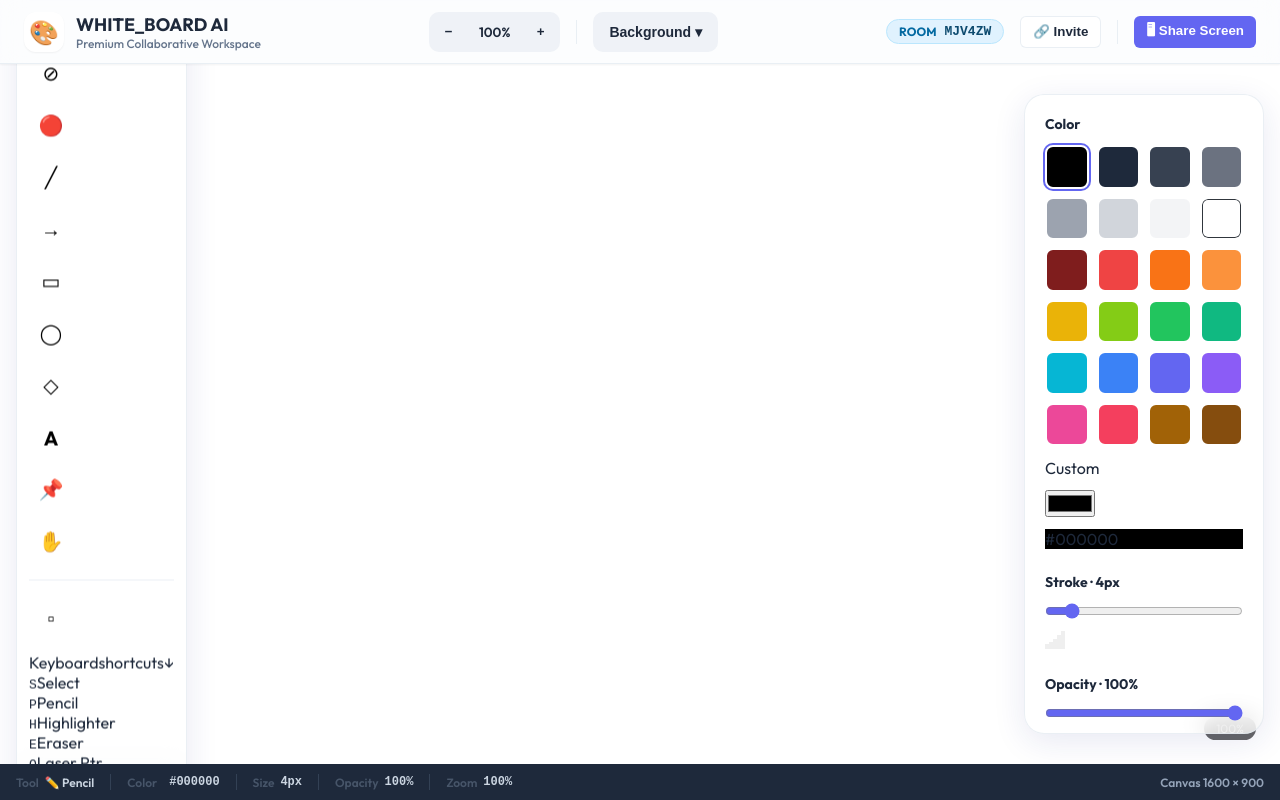
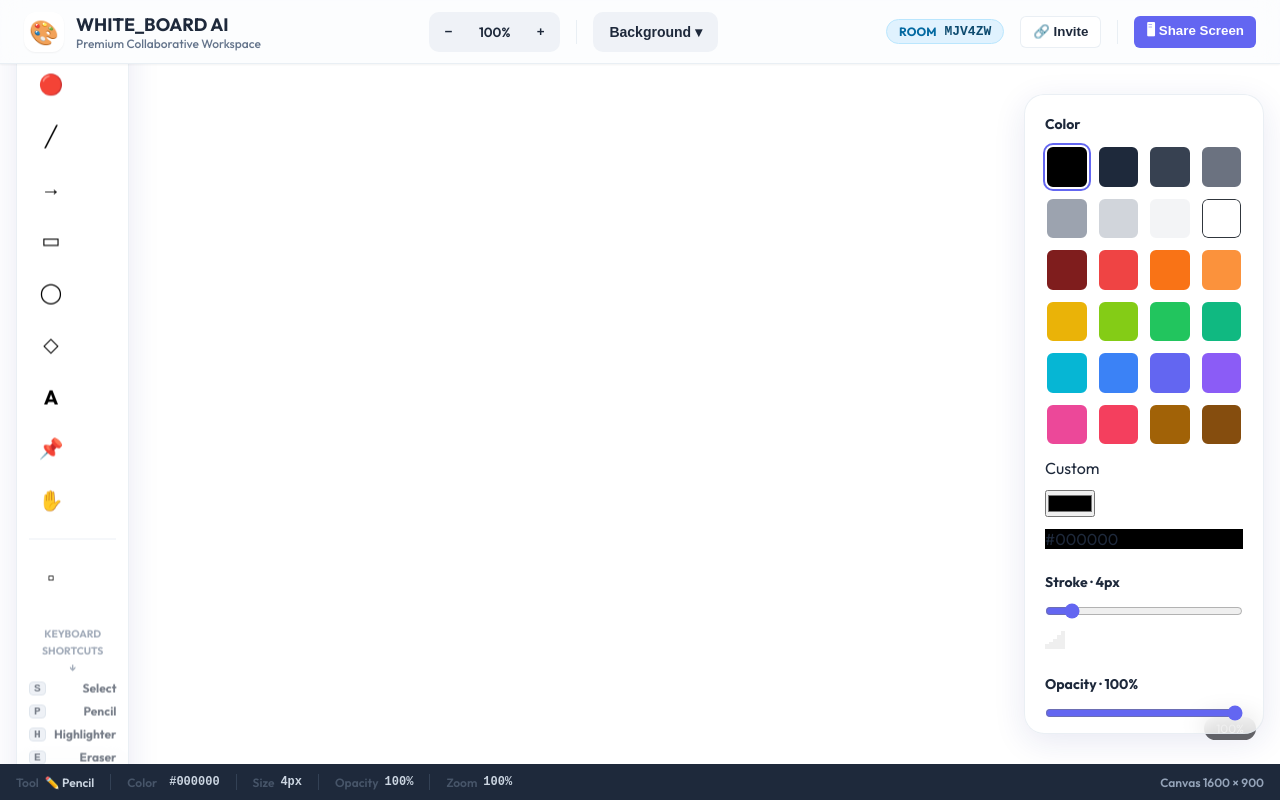
Before and after one commit to aadi000666/WHITE_BOARD, a React (Vite) app: page / in a window 1280 px wide. Built offline with nearby package versions, Linux system fonts and the light colour scheme.

Commit message:
Final UI polish with dropdown and hint styles

```diff
--- a/src/App.css
+++ b/src/App.css
@@ -579,3 +579,76 @@ body {
 
 .pip-ctrl-btn.record.active { background: #ef4444; }
 .pip-icon-btn { background: transparent; color: white; border: none; font-size: 1rem; cursor: pointer; padding: 4px; }
+
+/* ── Dropdowns ─────────────────────────────────────────────── */
+.dropdown {
+  position: absolute;
+  top: calc(100% + 8px);
+  left: 0;
+  background: white;
+  border: 1px solid var(--panel-border);
+  border-radius: 12px;
+  box-shadow: var(--shadow-lg);
+  display: flex;
+  flex-direction: column;
+  padding: 6px;
+  min-width: 140px;
+  z-index: 2000;
+  animation: slideUp 0.2s ease-out;
+}
+
+.dropdown-item {
+  padding: 8px 12px;
+  border-radius: 8px;
+  border: none;
+  background: transparent;
+  color: var(--text-main);
+  text-align: left;
+  font-size: 0.875rem;
+  font-weight: 500;
+  cursor: pointer;
+  transition: background 0.2s;
+}
+
+.dropdown-item:hover { background: #f1f5f9; }
+.dropdown-item.active { background: #e0e7ff; color: var(--primary); }
+
+@keyframes slideUp {
+  from { opacity: 0; transform: translateY(10px); }
+  to { opacity: 1; transform: translateY(0); }
+}
+
+/* ── Tool Hints ─────────────────────────────────────────────── */
+.tool-hint {
+  display: flex;
+  flex-direction: column;
+  align-items: center;
+  gap: 4px;
+  margin-top: auto;
+  padding-top: 1rem;
+  opacity: 0.6;
+}
+
+.tool-hint span { font-size: 0.65rem; color: var(--text-muted); font-weight: 700; text-transform: uppercase; }
+
+.hint-row {
+  display: flex;
+  align-items: center;
+  justify-content: space-between;
+  width: 100%;
+  gap: 8px;
+  font-size: 0.75rem;
+  padding: 2px 0;
+}
+
+.hint-row kbd {
+  background: #e2e8f0;
+  border: 1px solid #cbd5e1;
+  border-radius: 4px;
+  padding: 0 4px;
+  font-family: monospace;
+  font-weight: 700;
+  font-size: 0.7rem;
+}
+
+.hint-row span { text-transform: none; font-size: 0.75rem; color: var(--text-main); }
```
